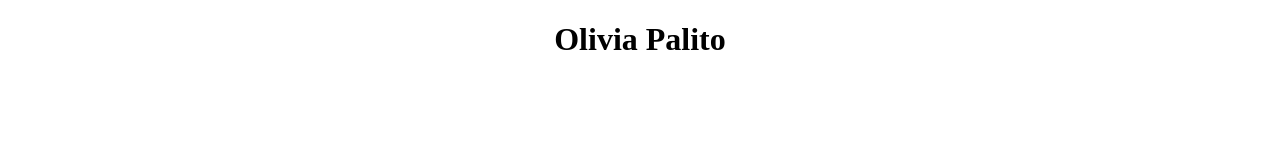
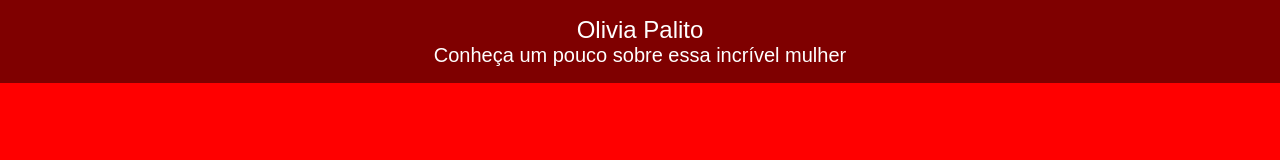
Before and after one commit to jonatajulioo/oliviapalito, a plain HTML site: page index.html in a window 1280 px wide. Drawn offline with Linux system fonts and the light colour scheme.

Commit message:
tentando melhorar o site

```diff
--- a/index.html
+++ b/index.html
@@ -4,8 +4,14 @@
     <meta charset="UTF-8">
     <meta name="viewport" content="width=device-width, initial-scale=1.0">
     <title>Document</title>
+    <link rel="stylesheet" href="/styles/index.css">
 </head>
 <body>
-    <center><h1>Olivia Palito</h1></center>
+    <div class="container">
+        <div class="content">
+            <p class="name">Olivia Palito</p>
+            <p class="description">Conheça um pouco sobre essa incrível mulher</p>
+        </div>
+    </div>
 </body>
 </html>
--- /dev/null
+++ b/styles/index.css
@@ -0,0 +1,31 @@
+* {
+    padding: 0;
+    margin: 0;
+    box-sizing: border-box;
+}
+body{
+    background-color:  red;
+}
+.container{
+    height: 100%;
+    width: 100vw;
+    display: flex;
+    justify-content: center;
+
+}
+.content{
+    text-align: center;
+    background-color: rgba(0, 0, 0, 0.5);
+    width: 100vw;
+    padding: 1rem;
+}
+.name{
+    font-size: 1.5rem;
+    color: white;
+    font-family: 'Arial', sans-serif;
+}
+.description{
+    font-size: 1.25rem;
+    color: white;
+    font-family: 'Arial', sans-serif;
+}
```
